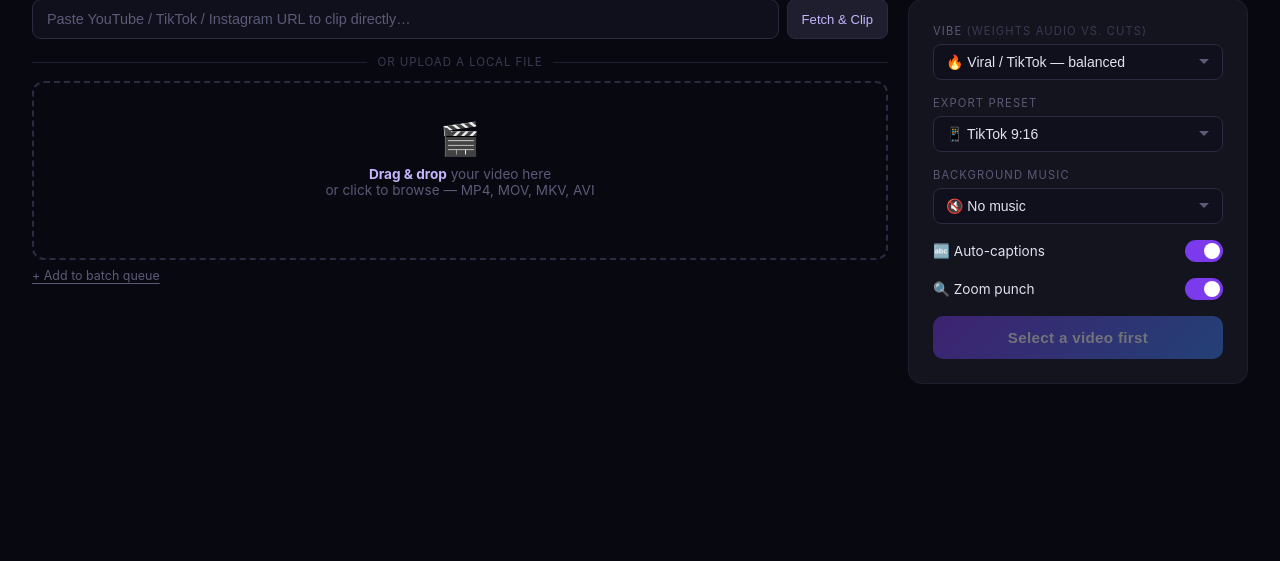
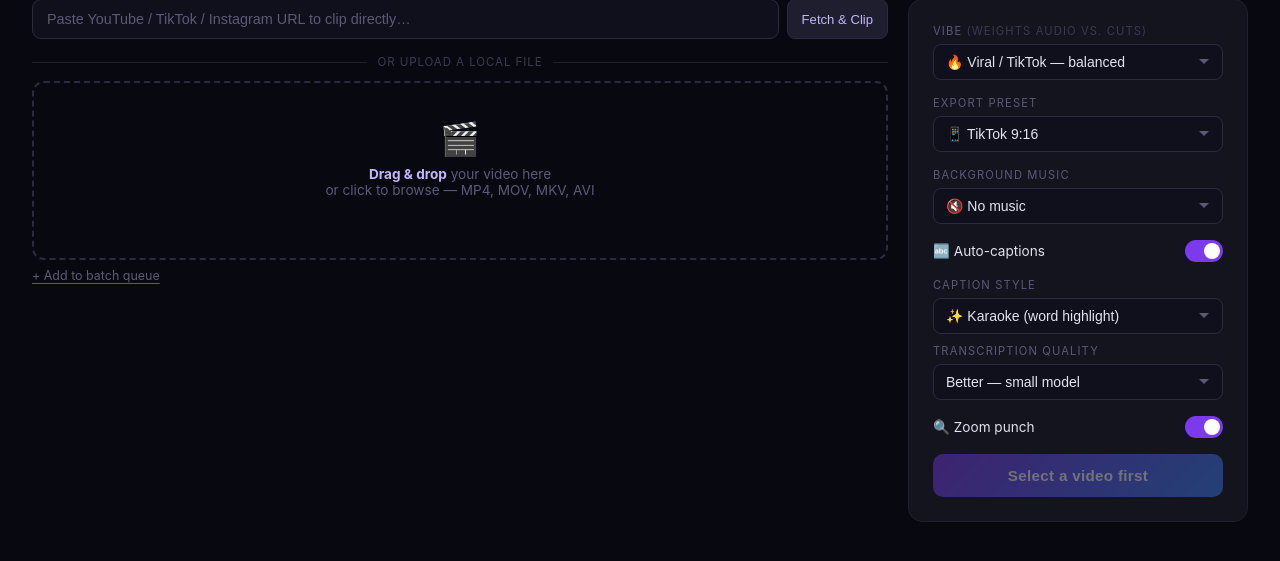
Before and after one commit to Zxrconium/video-clipper, a Flask app: page / in a window 1280 px wide. Shown: the part 100-661 px from the top of the page. Run offline with Flask 3, Linux system fonts and the light colour scheme; data that the repository does not hold is empty.

Commit message:
Add karaoke subtitle style and Whisper model quality selector
- Caption style: 'Karaoke' (word-by-word yellow highlight via ASS \k tags)
  or 'Classic' (plain white uppercase, existing behaviour)
- Transcription quality: 'small' model (default, better accuracy) or
  'base' (faster); model is loaded on demand and cached between clips
- Caption-style and model dropdowns appear/hide with the captions toggle
- generate_ass() wires \k centisecond durations from Whisper word
  timestamps so each word lights up exactly when it is spoken

https://claude.ai/code/session_01JtTPJy1c1oyJ1FMSfXjAFC

```diff
--- a/app.py
+++ b/app.py
@@ -103,14 +103,18 @@ def append_history(session: dict):
 # Whisper (for captions only — no analysis)
 # ---------------------------------------------------------------------------
 
-def get_whisper_model():
-    global _whisper_model
-    if _whisper_model is None and WHISPER_AVAILABLE:
-        _whisper_model = openai_whisper.load_model("base")
+_whisper_model_name = "small"
+
+def get_whisper_model(model_name: str = "small"):
+    global _whisper_model, _whisper_model_name
+    if _whisper_model is None or _whisper_model_name != model_name:
+        if WHISPER_AVAILABLE:
+            _whisper_model = openai_whisper.load_model(model_name)
+            _whisper_model_name = model_name
     return _whisper_model
 
-def transcribe(video_path: str) -> dict | None:
-    model = get_whisper_model()
+def transcribe(video_path: str, model_name: str = "small") -> dict | None:
+    model = get_whisper_model(model_name)
     if model is None:
         return None
     try:
@@ -390,11 +394,20 @@ def _ass_time(s: float) -> str:
 
 
 def generate_ass(whisper_result: dict, clip_start: float, clip_end: float,
-                 path: str, vertical: bool = True):
+                 path: str, vertical: bool = True, caption_style: str = "karaoke"):
     w, h  = (1080, 1920) if vertical else (1920, 1080)
     fs    = 78 if vertical else 56
     mv    = 280 if vertical else 90
     dur   = clip_end - clip_start
+
+    # Karaoke: white pre-highlight → yellow on spoken word
+    # Classic: plain white
+    if caption_style == "karaoke":
+        primary   = "&H0000FFFF"   # yellow (BGR: 00FFFF → R=FF G=FF B=00)
+        secondary = "&H00FFFFFF"   # white  (pre-highlight)
+    else:
+        primary   = "&H00FFFFFF"
+        secondary = "&H000000FF"
 
     header = (
         "[Script Info]\nScriptType: v4.00+\n"
@@ -404,7 +417,7 @@ def generate_ass(whisper_result: dict, clip_start: float, clip_end: float,
         "OutlineColour, BackColour, Bold, Italic, Underline, Strikeout, "
         "ScaleX, ScaleY, Spacing, Angle, BorderStyle, Outline, Shadow, "
         "Alignment, MarginL, MarginR, MarginV, Encoding\n"
-        f"Style: Default,Arial Black,{fs},&H00FFFFFF,&H000000FF,&H00000000,"
+        f"Style: Default,Arial Black,{fs},{primary},{secondary},&H00000000,"
         f"&H80000000,-1,0,0,0,100,100,0,0,1,5,2,2,40,40,{mv},1\n\n"
         "[Events]\n"
         "Format: Layer, Start, End, Style, Name, MarginL, MarginR, MarginV, Effect, Text\n"
@@ -424,6 +437,9 @@ def generate_ass(whisper_result: dict, clip_start: float, clip_end: float,
                                    "start": ws - clip_start,
                                    "end":   we - clip_start})
 
+    def _esc(s: str) -> str:
+        return s.replace("\\", "\\\\").replace("{", "\\{").replace("}", "\\}")
+
     if all_words:
         for i in range(0, len(all_words), 4):
             group = all_words[i:i + 4]
@@ -431,8 +447,24 @@ def generate_ass(whisper_result: dict, clip_start: float, clip_end: float,
             t1 = min(dur,  group[-1]["end"])
             if t0 >= dur:
                 continue
-            text = " ".join(w["word"].upper() for w in group)
-            text = text.replace("\\", "\\\\").replace("{", "\\{").replace("}", "\\}")
+
+            if caption_style == "karaoke":
+                # {\kN} = N centiseconds for this word; libass sweeps
+                # secondary→primary colour word-by-word
+                parts = []
+                cursor = t0
+                for w_obj in group:
+                    gap_cs  = max(0, int((w_obj["start"] - cursor) * 100))
+                    word_cs = max(10, int((w_obj["end"] - w_obj["start"]) * 100))
+                    if gap_cs > 0 and parts:
+                        # absorb leading gap into previous word's tag duration
+                        parts[-1] = parts[-1]   # no-op; gap already falls inside prev end
+                    parts.append(f"{{\\k{word_cs}}}{_esc(w_obj['word'].upper())}")
+                    cursor = w_obj["end"]
+                text = " ".join(parts)
+            else:
+                text = _esc(" ".join(w["word"].upper() for w in group))
+
             events.append(
                 f"Dialogue: 0,{_ass_time(t0)},{_ass_time(t1)},Default,,0,0,0,,{text}"
             )
@@ -443,10 +475,8 @@ def generate_ass(whisper_result: dict, clip_start: float, clip_end: float,
                 continue
             t0   = max(0.0, ss - clip_start)
             t1   = min(dur,  se - clip_start)
-            text = seg["text"].strip().upper()
-            text = text.replace("\\", "\\\\").replace("{", "\\{").replace("}", "\\}")
             events.append(
-                f"Dialogue: 0,{_ass_time(t0)},{_ass_time(t1)},Default,,0,0,0,,{text}"
+                f"Dialogue: 0,{_ass_time(t0)},{_ass_time(t1)},Default,,0,0,0,,{_esc(seg['text'].strip().upper())}"
             )
 
     Path(path).write_text(header + "\n".join(events), encoding="utf-8")
@@ -460,7 +490,8 @@ def export_clip(video_path: str, start: float, end: float, title: str, index: in
                 whisper_result: dict | None = None,
                 music_track: str | None = None,
                 enable_zoom: bool = True,
-                enable_captions: bool = True) -> str:
+                enable_captions: bool = True,
+                caption_style: str = "karaoke") -> str:
 
     safe = re.sub(r"[^a-zA-Z0-9_]", "_", title)[:40]
     cfg  = PRESETS.get(preset, PRESETS["tiktok"])
@@ -506,7 +537,7 @@ def export_clip(video_path: str, start: float, end: float, title: str, index: in
     cap_file = None
     if enable_captions and whisper_result:
         cap_file = str(output_dir / f"_cap_{index}.ass")
-        generate_ass(whisper_result, ps, pe, cap_file, vert)
+        generate_ass(whisper_result, ps, pe, cap_file, vert, caption_style)
 
     music_path = None
     if music_track and music_track != "none":
@@ -571,14 +602,16 @@ def export_clip(video_path: str, start: float, end: float, title: str, index: in
 def process_video(job_id: str, video_path: str, vibe: str,
                   preset: str, music_track: str,
                   enable_captions: bool, enable_zoom: bool,
-                  alt_pass: bool = False):
+                  alt_pass: bool = False,
+                  caption_style: str = "karaoke",
+                  whisper_model: str = "small"):
     try:
         # 1. Transcribe (Whisper — free/local, used only for captions)
         whisper_result = None
         if WHISPER_AVAILABLE and enable_captions:
             update_job(job_id, status="transcribing", progress=10,
-                       message="Transcribing audio with Whisper (for captions)…")
-            whisper_result = transcribe(video_path)
+                       message=f"Transcribing audio with Whisper ({whisper_model})…")
+            whisper_result = transcribe(video_path, whisper_model)
 
         # 2. Local analysis — PySceneDetect + MoviePy
         update_job(job_id, status="analyzing", progress=15,
@@ -611,6 +644,7 @@ def process_video(job_id: str, video_path: str, vibe: str,
                 music_track=music_track,
                 enable_zoom=enable_zoom,
                 enable_captions=enable_captions,
+                caption_style=caption_style,
             )
             if not out:
                 continue
@@ -715,6 +749,8 @@ def process():
     music_track     = request.form.get("music", "none")
     enable_captions = request.form.get("captions", "true").lower() == "true"
     enable_zoom     = request.form.get("zoom", "true").lower() == "true"
+    caption_style   = request.form.get("caption_style", "karaoke")
+    whisper_model   = request.form.get("whisper_model", "small")
 
     existing_path = request.form.get("video_path", "").strip()
     if existing_path:
@@ -740,7 +776,8 @@ def process():
     threading.Thread(
         target=process_video,
         args=(job_id, video_path, vibe, preset, music_track,
-              enable_captions, enable_zoom),
+              enable_captions, enable_zoom, False,
+              caption_style, whisper_model),
         daemon=True,
     ).start()
 
--- a/templates/index.html
+++ b/templates/index.html
@@ -340,7 +340,23 @@ button.retrim-btn:hover{background:var(--border2)}
       </div>
       <div class="toggle-row">
         <span class="toggle-label">🔤 Auto-captions</span>
-        <label class="toggle"><input type="checkbox" id="tog-captions" checked/><span class="slider"></span></label>
+        <label class="toggle"><input type="checkbox" id="tog-captions" checked onchange="toggleCaptionOpts()"/><span class="slider"></span></label>
+      </div>
+      <div id="caption-opts" style="display:flex;flex-direction:column;gap:10px">
+        <div class="field">
+          <label class="field-label">Caption style</label>
+          <select id="caption-style-select">
+            <option value="karaoke">✨ Karaoke (word highlight)</option>
+            <option value="classic">📝 Classic (plain white)</option>
+          </select>
+        </div>
+        <div class="field">
+          <label class="field-label">Transcription quality</label>
+          <select id="whisper-model-select">
+            <option value="small">Better — small model</option>
+            <option value="base">Faster — base model</option>
+          </select>
+        </div>
       </div>
       <div class="toggle-row">
         <span class="toggle-label">🔍 Zoom punch</span>
@@ -576,13 +592,20 @@ processBtn.addEventListener('click', async () => {
   pollTimer = setInterval(() => pollJob(activeJobId), 1500);
 });
 
+function toggleCaptionOpts() {
+  const on = document.getElementById('tog-captions').checked;
+  document.getElementById('caption-opts').style.display = on ? 'flex' : 'none';
+}
+
 function gatherOptions() {
   return {
-    vibe:     document.getElementById('vibe-select').value,
-    preset:   document.getElementById('preset-select').value,
-    music:    document.getElementById('music-select').value,
-    captions: document.getElementById('tog-captions').checked,
-    zoom:     document.getElementById('tog-zoom').checked,
+    vibe:          document.getElementById('vibe-select').value,
+    preset:        document.getElementById('preset-select').value,
+    music:         document.getElementById('music-select').value,
+    captions:      document.getElementById('tog-captions').checked,
+    zoom:          document.getElementById('tog-zoom').checked,
+    caption_style: document.getElementById('caption-style-select').value,
+    whisper_model: document.getElementById('whisper-model-select').value,
   };
 }
 
```
